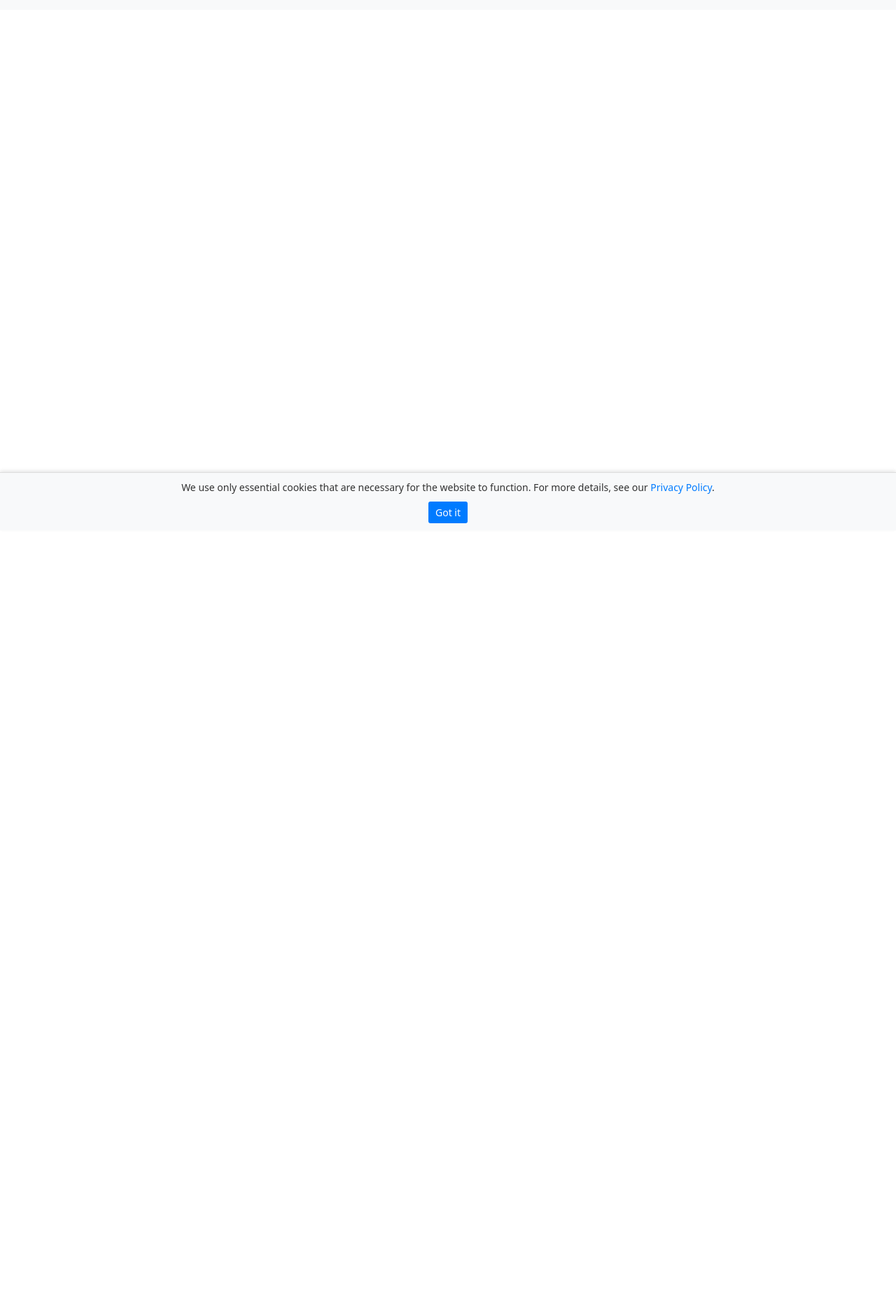
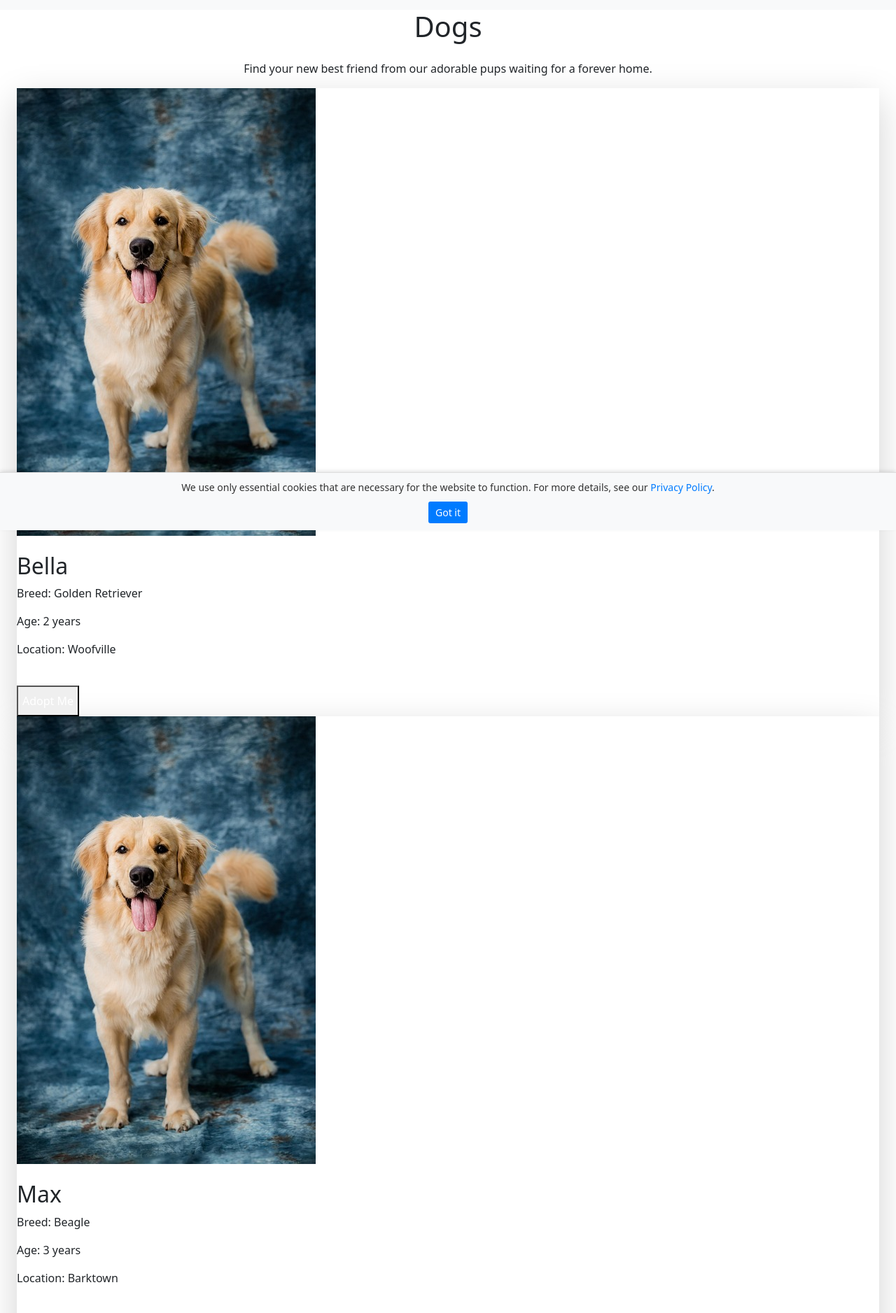
Before and after one commit to kristakorento/animal-rescue-adoption-website, a React (Vite) app: page /dog-profiles in a window 1280 px wide. Shown: the part 42-1919 px from the top of the page at 70% size. Before the commit the page ends 800 px from the top, so only its background shows below. Built offline with nearby package versions, Linux system fonts and the light colour scheme.

Commit message:
Dog card page code template creation for basic dog information such as picture, name, age and breed. Package.json installation for tailwindcss grid functionality for dog card images. And added test dog image to assets/images folder.

```diff
--- a/package.json
+++ b/package.json
@@ -16,7 +16,8 @@
     "react-bootstrap": "^2.10.9",
     "react-dom": "^19.0.0",
     "react-router-bootstrap": "^0.26.3",
-    "react-router-dom": "^6.30.0"
+    "react-router-dom": "^6.30.0",
+    "tailwindcss": "^4.1.3"
   },
   "devDependencies": {
     "@eslint/js": "^9.21.0",
--- a/src/Nettisivujen_Koodit/DogProfiles.jsx
+++ b/src/Nettisivujen_Koodit/DogProfiles.jsx
@@ -1,4 +1,87 @@
-function DogProfiles(){
+import React from "react";
+import testi1 from "../assets/images/testi1.jpg";
 
+function DogProfiles() {
+  return (
+    <div className="min-h-screen bg-white">
+
+      {/* Header */}
+      <div className="text-center py-10">
+        <h1 className="text-4xl font-bold">Dogs</h1>
+        <p className="mt-4 text-gray-500 max-w-xl mx-auto">
+          Find your new best friend from our adorable pups waiting for a forever home.
+        </p>
+      </div>
+
+      {/* White Box Container for Dog Cards */}
+      <div className="bg-white px-4 py-8">
+        {/* Grid Layout with 3 cards per row */}
+        <div className="grid grid-cols-1 sm:grid-cols-2 md:grid-cols-3 gap-6">
+
+          {/* Dog Card 1 */}
+          <div className="bg-white rounded-2xl shadow-lg p-6 flex flex-col items-center transition hover:scale-105 duration-300">
+            <img src={testi1} alt="Dog 1" className="w-full h-48 rounded-xl mb-4 object-cover" />
+            <h2 className="text-2xl font-semibold text-gray-800">Bella</h2>
+            <p className="text-gray-600">Breed: Golden Retriever</p>
+            <p className="text-gray-600">Age: 2 years</p>
+            <p className="text-gray-600">Location: Woofville</p>
+            <button className="mt-4 px-6 py-2 bg-blue-500 text-white rounded-full hover:bg-blue-600">Adopt Me</button>
+          </div>
+
+          {/* Dog Card 2 */}
+          <div className="bg-white rounded-2xl shadow-lg p-6 flex flex-col items-center transition hover:scale-105 duration-300">
+            <img src={testi1} alt="Dog 2" className="w-full h-48 rounded-xl mb-4 object-cover" />
+            <h2 className="text-2xl font-semibold text-gray-800">Max</h2>
+            <p className="text-gray-600">Breed: Beagle</p>
+            <p className="text-gray-600">Age: 3 years</p>
+            <p className="text-gray-600">Location: Barktown</p>
+            <button className="mt-4 px-6 py-2 bg-blue-500 text-white rounded-full hover:bg-blue-600">Adopt Me</button>
+          </div>
+
+          {/* Dog Card 3 */}
+          <div className="bg-white rounded-2xl shadow-lg p-6 flex flex-col items-center transition hover:scale-105 duration-300">
+            <img src={testi1} alt="Dog 3" className="w-full h-48 rounded-xl mb-4 object-cover" />
+            <h2 className="text-2xl font-semibold text-gray-800">Luna</h2>
+            <p className="text-gray-600">Breed: Husky</p>
+            <p className="text-gray-600">Age: 1 year</p>
+            <p className="text-gray-600">Location: Snuggle City</p>
+            <button className="mt-4 px-6 py-2 bg-blue-500 text-white rounded-full hover:bg-blue-600">Adopt Me</button>
+          </div>
+
+          {/* Dog Card 4 */}
+          <div className="bg-white rounded-2xl shadow-lg p-6 flex flex-col items-center transition hover:scale-105 duration-300">
+            <img src={testi1} alt="Dog 4" className="w-full h-48 rounded-xl mb-4 object-cover" />
+            <h2 className="text-2xl font-semibold text-gray-800">Charlie</h2>
+            <p className="text-gray-600">Breed: Poodle</p>
+            <p className="text-gray-600">Age: 4 years</p>
+            <p className="text-gray-600">Location: Pawradise</p>
+            <button className="mt-4 px-6 py-2 bg-blue-500 text-white rounded-full hover:bg-blue-600">Adopt Me</button>
+          </div>
+
+          {/* Dog Card 5 */}
+          <div className="bg-white rounded-2xl shadow-lg p-6 flex flex-col items-center transition hover:scale-105 duration-300">
+            <img src={testi1} alt="Dog 5" className="w-full h-48 rounded-xl mb-4 object-cover" />
+            <h2 className="text-2xl font-semibold text-gray-800">Daisy</h2>
+            <p className="text-gray-600">Breed: Labrador</p>
+            <p className="text-gray-600">Age: 2.5 years</p>
+            <p className="text-gray-600">Location: Tailtown</p>
+            <button className="mt-4 px-6 py-2 bg-blue-500 text-white rounded-full hover:bg-blue-600">Adopt Me</button>
+          </div>
+
+          {/* Dog Card 6 */}
+          <div className="bg-white rounded-2xl shadow-lg p-6 flex flex-col items-center transition hover:scale-105 duration-300">
+            <img src={testi1} alt="Dog 6" className="w-full h-48 rounded-xl mb-4 object-cover" />
+            <h2 className="text-2xl font-semibold text-gray-800">Rocky</h2>
+            <p className="text-gray-600">Breed: Border Collie</p>
+            <p className="text-gray-600">Age: 5 years</p>
+            <p className="text-gray-600">Location: Floofy Hills</p>
+            <button className="mt-4 px-6 py-2 bg-blue-500 text-white rounded-full hover:bg-blue-600">Adopt Me</button>
+          </div>
+
+        </div>
+      </div>
+    </div>
+  );
 }
+
 export default DogProfiles;
```
Also changed, not shown: src/assets/images/testi1.jpg (added), 1 other file (tests, documents, lock files or other folders).
